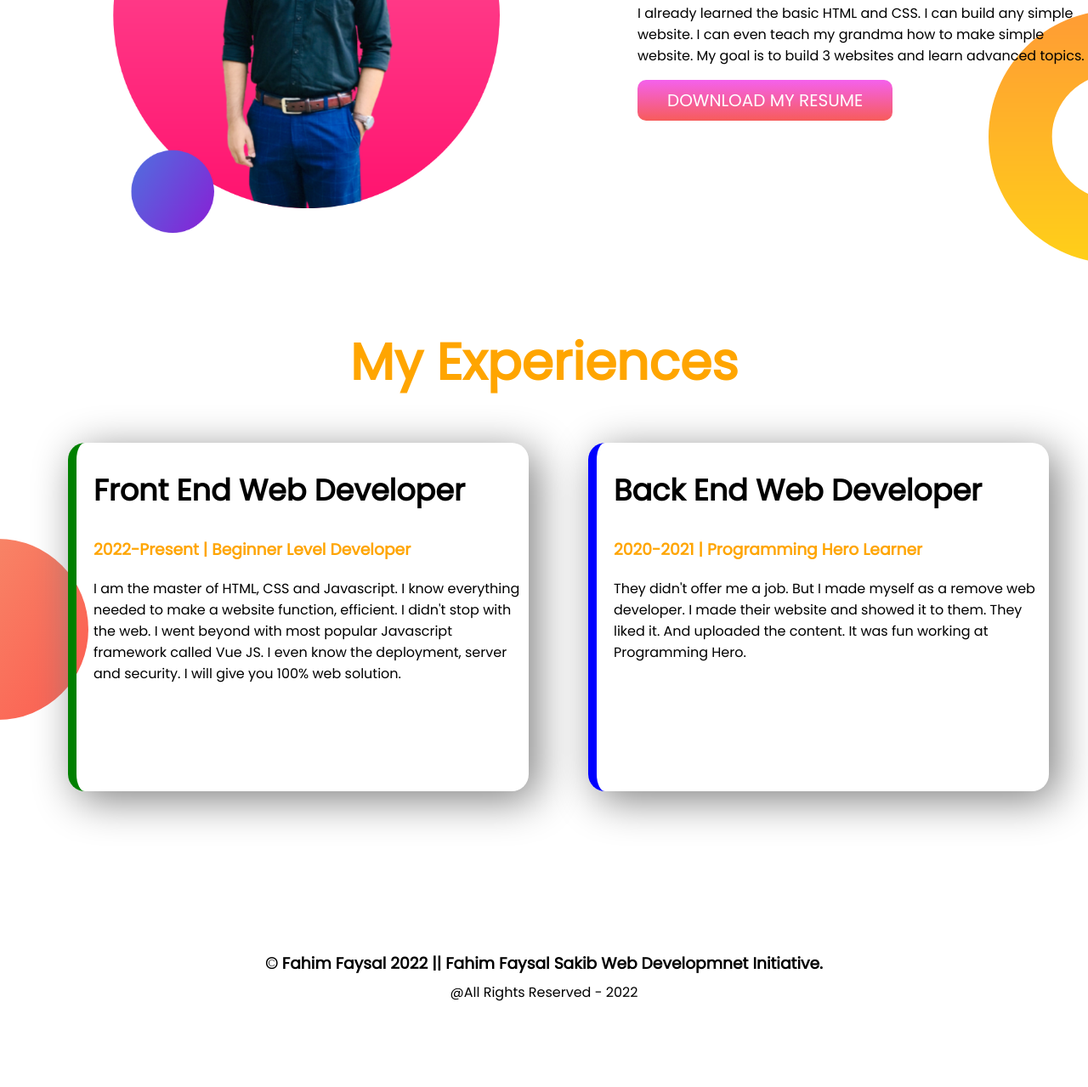
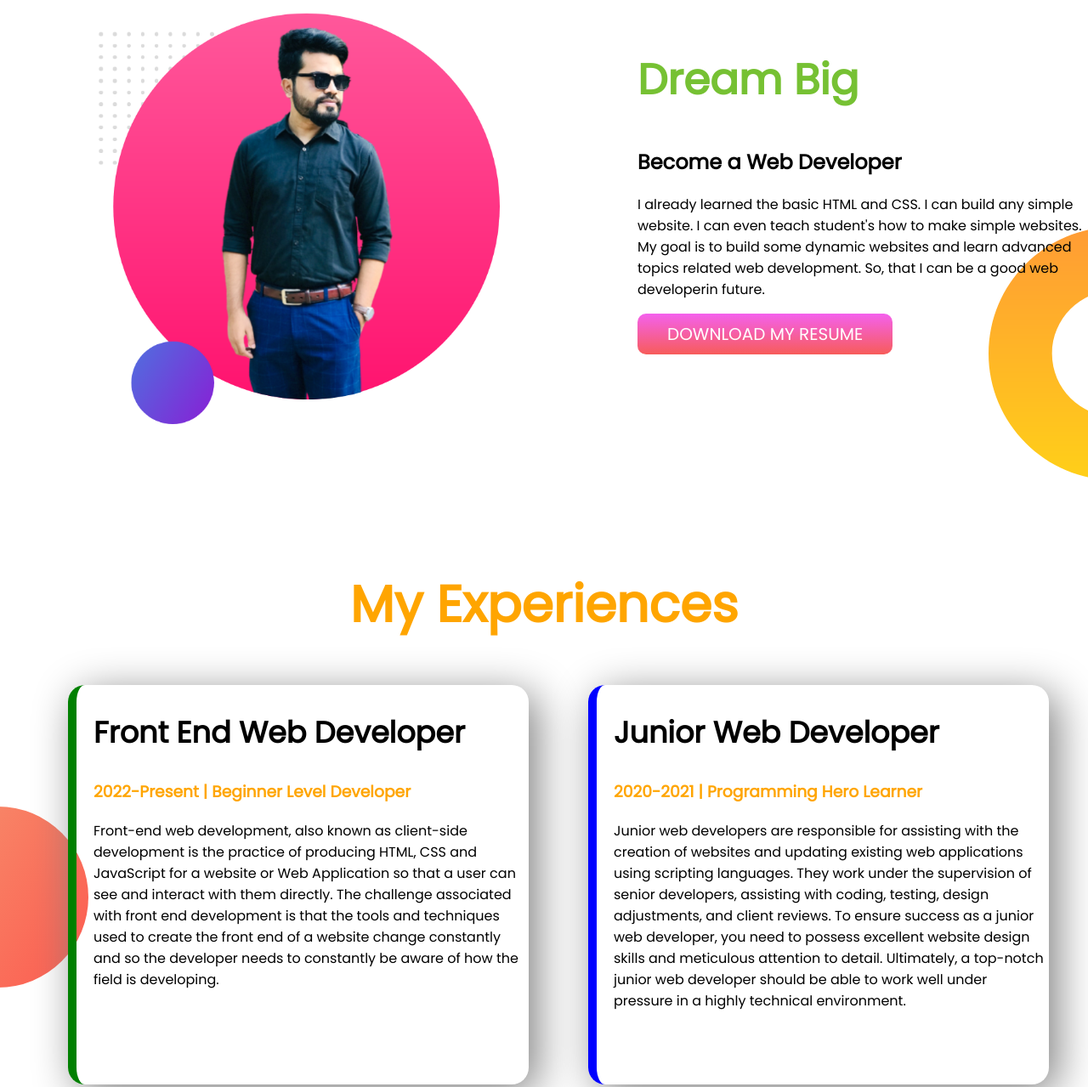
Before and after one commit to Fahimsakib1/fahim-portfolio-website, a plain HTML site: page index.html in a window 1280 px wide. Shown: the part 869-2148 px from the top of the page at 85% size. Before the commit the page ends 2065 px from the top, so only its background shows below. Drawn offline with Linux system fonts and the light colour scheme.

Commit message:
updated commit

```diff
--- a/index.html
+++ b/index.html
@@ -19,7 +19,9 @@
             <h1> Welcome To</h1>
             <h1><span class="span-color">Fahim Faysal's</span> World!</h1>
             <h2>A Man with full Confidence and Dedication</h2>
-            <p class="top-paragraph">You might saw me jumping, climbing buildings, and stopping trains. But nobody pays me a dime for that work. That's why I am learning and mastering web development. I will not stop until I become the Web Development Hero.</p>
+
+            <p class="top-paragraph">I am Md. Fahim Faysal Sakib. I have born and brought up in Dinajpur. I have completed my Bachelor’s degree from American International University, Bangladesh (AIUB) in Computer Science and Engineering (CSE) with an academic CGPA of 3.94 out of 4.00. During my B.Sc. degree I have learnt different programming languages such as: C, C++, C#, Java. Besides I got know about computer networks and web technologies, computer graphics, compiler designs etc. In all the prior courses I have done several projects and assignments. In web technologies I have made a project called “Railway Management and E-Ticketing System” using HTML, CSS, PHP, MySQL. Besides I have made many other projects in different courses like Computer Graphics, Computer Networks, Database Management System etc.
+            </p>
 
             <a class="link-button" target="_blank" href="https://www.linkedin.com/in/fahim-sakib-57029518b/">HIRE ME</a>
         </div>
@@ -40,7 +42,7 @@
             <div class="half-width half-width-middle">
                 <h1 style="color: #76C133;">Dream Big</h1>
                 <h2>Become a Web Developer</h2>
-                <p class="middle-paragraph">I already learned the basic HTML and CSS. I can build any simple website. I can even teach my grandma how to make simple website. My goal is to build 3 websites and learn advanced topics.</p>
+                <p class="middle-paragraph">I already learned the basic HTML and CSS. I can build any simple website. I can even teach student's how to make simple websites. My goal is to build some dynamic websites and learn advanced topics related web development. So, that I can be a good web developerin future.</p>
 
                 <a class="link-button-2" target="_blank" href="https://drive.google.com/file/d/1CeUnoxSqN6cpOBkxI1Gzehr3k-wqjVyC/view?usp=sharing">DOWNLOAD MY RESUME</a>
             </div>
@@ -57,15 +59,15 @@
 
                 <h2 class="bottom-section-h2"> Front End Web Developer</h2>
                 <h3 class="bottom-section-h3-color">2022-Present | Beginner Level Developer</h3>
-                <p class="bottom-section-p">I am the master of HTML, CSS and Javascript. I know everything needed to make a website function, efficient. I didn't stop with the web. I went beyond with most popular Javascript framework called Vue JS. I even know the deployment, server and security. I will give you 100% web solution.</p>
+                <p class="bottom-section-p"> Front-end web development, also known as client-side development is the practice of producing HTML, CSS and JavaScript for a website or Web Application so that a user can see and interact with them directly. The challenge associated with front end development is that the tools and techniques used to create the front end of a website change constantly and so the developer needs to constantly be aware of how the field is developing.</p>
 
             </div>
 
             <div class="bottom-section-child-div-2">
 
-                <h2 class="bottom-section-h2"> Back End Web Developer</h2>
+                <h2 class="bottom-section-h2"> Junior Web Developer</h2>
                 <h3 class="bottom-section-h3-color">2020-2021 | Programming Hero Learner</h3>
-                <p class="bottom-section-p">They didn't offer me a job. But I made myself as a remove web developer. I made their website and showed it to them. They liked it. And uploaded the content. It was fun working at Programming Hero.</p>
+                <p class="bottom-section-p">Junior web developers are responsible for assisting with the creation of websites and updating existing web applications using scripting languages. They work under the supervision of senior developers, assisting with coding, testing, design adjustments, and client reviews. To ensure success as a junior web developer, you need to possess excellent website design skills and meticulous attention to detail. Ultimately, a top-notch junior web developer should be able to work well under pressure in a highly technical environment.</p>
 
             </div>
 
--- a/style.css
+++ b/style.css
@@ -24,6 +24,8 @@ h1{
 .middle-paragraph{
 
     margin-bottom: 25px;
+    /* padding-left: -100px; */
+    /* text-align: justify; */
 }
 
 .half-width img{
@@ -70,7 +72,7 @@ h1{
     background-image: url(image/dream-bg.png);
     background-position: right;
     background-repeat: no-repeat;
-    padding-bottom: 250px;
+    padding-bottom: 310px;
     margin-bottom: 100px;
 }
 
@@ -103,7 +105,7 @@ h1{
     margin-left: 80px;
     /* margin-bottom: 80px; */
     padding-left: 20px;
-    padding-bottom: 110px;
+    padding-bottom: 70px;
     border-left: 10px solid green;
     border-radius: 20px;
     box-shadow: 10px 10px 50px grey;
@@ -114,7 +116,7 @@ h1{
     margin-left: 70px;
     /* margin-bottom: 80px; */
     padding-left: 20px;
-    padding-bottom: 110px;
+    padding-bottom: 70px;
     border-left: 10px solid blue;
     border-radius: 20px;
     box-shadow: 10px 10px 50px grey;
```
